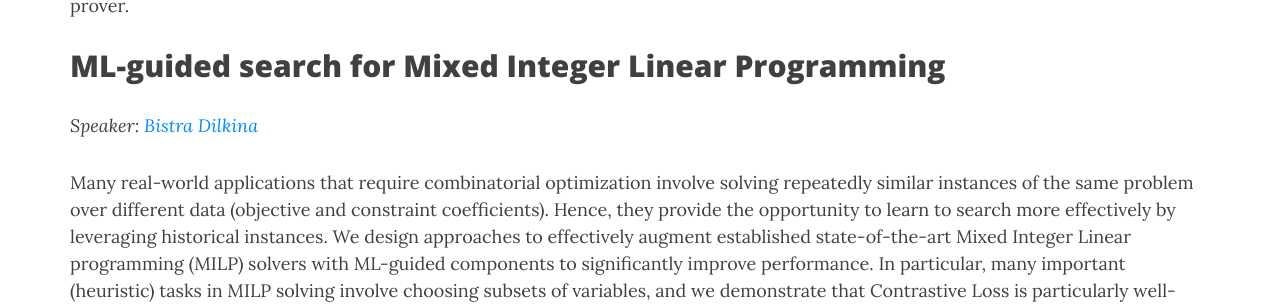
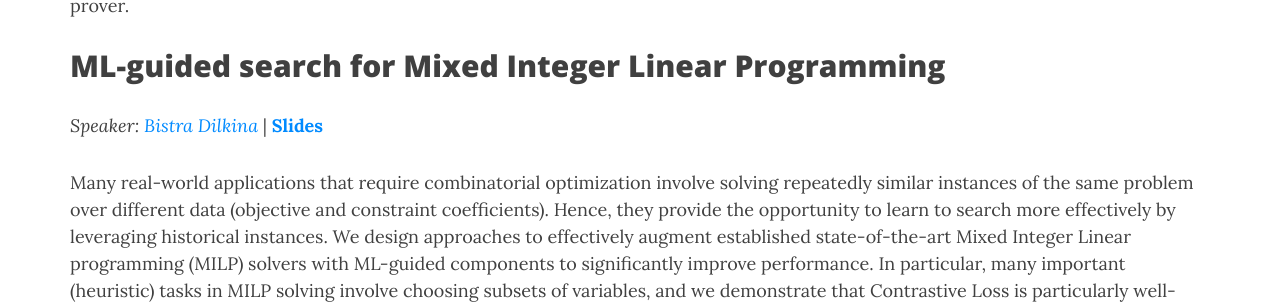
Before and after one commit to ml4sp/ml4sp.github.io, a Jekyll site: the page built from index.md, in a window 1280 px wide and 900 px high, scrolled down 4279 px. Shown: the part 146-454 px from the top of the window. Built offline with Jekyll 4.4.1, drawn with Linux system fonts in a browser that asks for light colours; nearby versions of some CDN libraries.

Commit message:
add speaker slides for Bistra Dilkina

```diff
--- a/index.md
+++ b/index.md
@@ -146,7 +146,7 @@ Modern state-of-the-art SAT-solvers rely on numerous sophisticated data-structur
 Sean Holden is University Associate Professor of Computer Science at the University of Cambridge, and Director of Studies in Computing at Trinity College, Cambridge. He has published in various areas of theoretical and applied machine learning, including computational learning theory, Bayesian inference and applications in drug design, sports science, wearable computing and organelle proteomics. He currently works on machine learning for automated theorem proving, and is responsible for the Connect++ connection prover.
 
 ## ML-guided search for Mixed Integer Linear Programming
-*Speaker: [Bistra Dilkina](https://viterbi.usc.edu/directory/faculty/Dilkina/Bistra)*
+*Speaker: [Bistra Dilkina](https://viterbi.usc.edu/directory/faculty/Dilkina/Bistra)* | [**Slides**](slides/Dilkina.pdf)
 
 Many real-world applications that require combinatorial optimization involve solving repeatedly similar instances of the same problem over different data (objective and constraint coefficients). Hence, they provide the opportunity to learn to search more effectively by leveraging historical instances. We design approaches to effectively augment established state-of-the-art Mixed Integer Linear programming (MILP) solvers with ML-guided components to significantly improve performance. In particular, many important (heuristic) tasks in MILP solving involve choosing subsets of variables, and we demonstrate that Contrastive Loss is particularly well-suited for training in this setting by learning from both positive and negative examples of candidate sets. We will further discuss the potential of learning across multiple domains when historical examples are limited, and the impressive power of multi-task learning across different ML-guided solving techniques for any given problem domain, setting a key stepping stone to a foundation model for ML-guided MILP solving.
 
```
Also changed, not shown: 1 other file.
